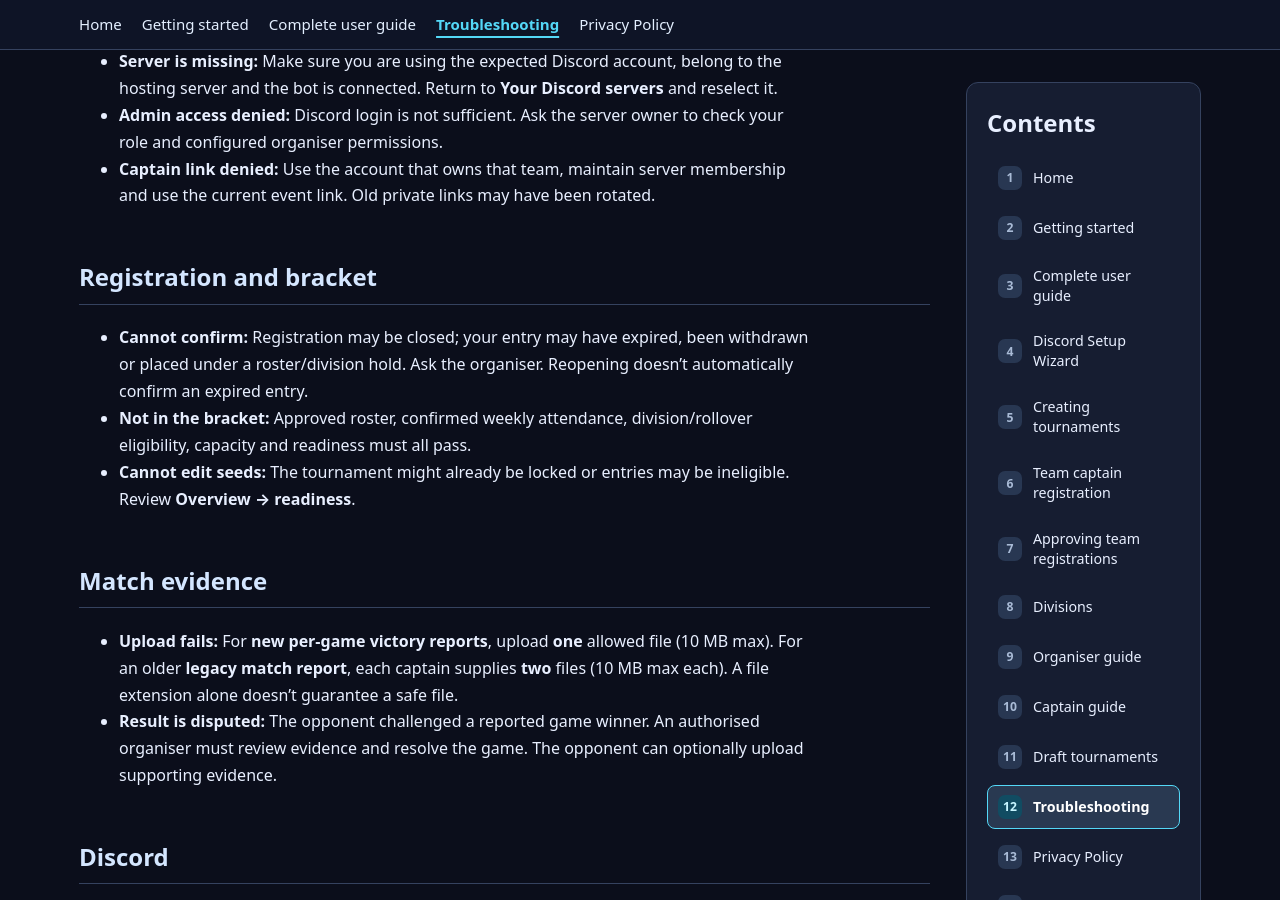
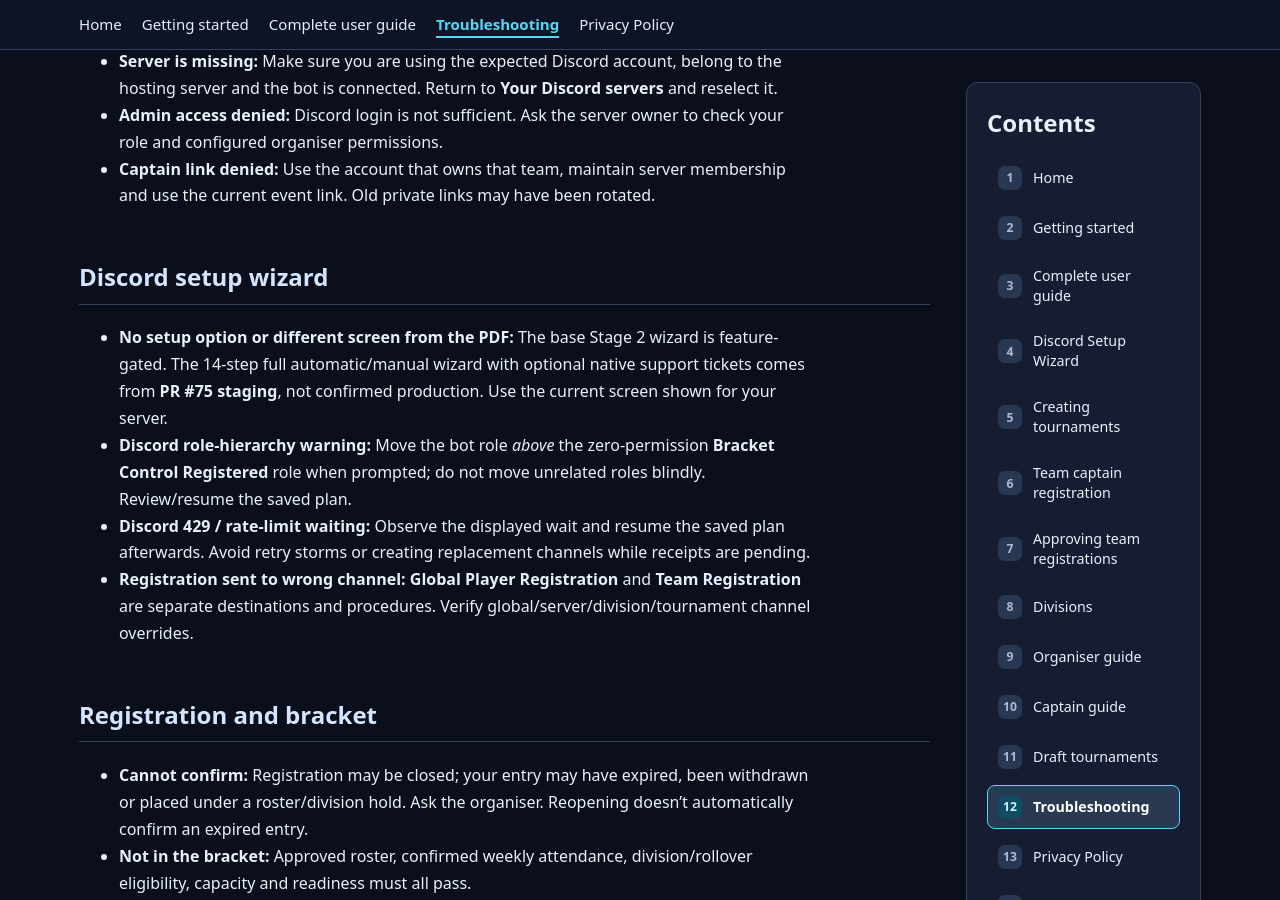
Before and after one commit to dev-dyly/bracket-control-wiki, a Jekyll site: the page built from troubleshooting.md, in a window 1280 px wide and 900 px high, scrolled down 420 px. Built offline with Jekyll 4.4.1, drawn with Linux system fonts in a browser that asks for light colours.

```diff
--- a/troubleshooting.md
+++ b/troubleshooting.md
@@ -10,6 +10,13 @@ permalink: /troubleshooting/
 - **Server is missing:** Make sure you are using the expected Discord account, belong to the hosting server and the bot is connected. Return to **Your Discord servers** and reselect it.
 - **Admin access denied:** Discord login is not sufficient. Ask the server owner to check your role and configured organiser permissions.
 - **Captain link denied:** Use the account that owns that team, maintain server membership and use the current event link. Old private links may have been rotated.
+
+## Discord setup wizard
+
+- **No setup option or different screen from the PDF:** The base Stage 2 wizard is feature-gated. The 14-step full automatic/manual wizard with optional native support tickets comes from **PR #75 staging**, not confirmed production. Use the current screen shown for your server.
+- **Discord role-hierarchy warning:** Move the bot role *above* the zero-permission **Bracket Control Registered** role when prompted; do not move unrelated roles blindly. Review/resume the saved plan.
+- **Discord 429 / rate-limit waiting:** Observe the displayed wait and resume the saved plan afterwards. Avoid retry storms or creating replacement channels while receipts are pending.
+- **Registration sent to wrong channel:** **Global Player Registration** and **Team Registration** are separate destinations and procedures. Verify global/server/division/tournament channel overrides.
 
 ## Registration and bracket
 
```
